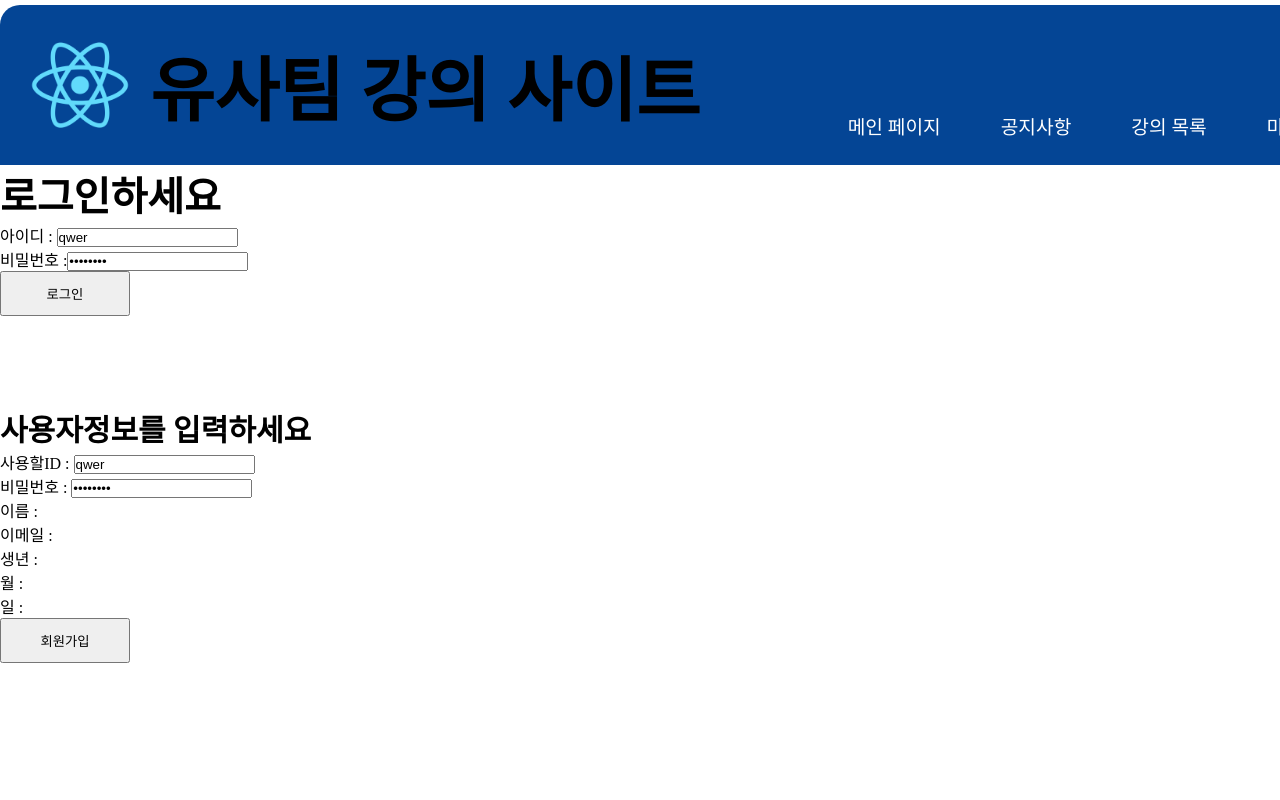
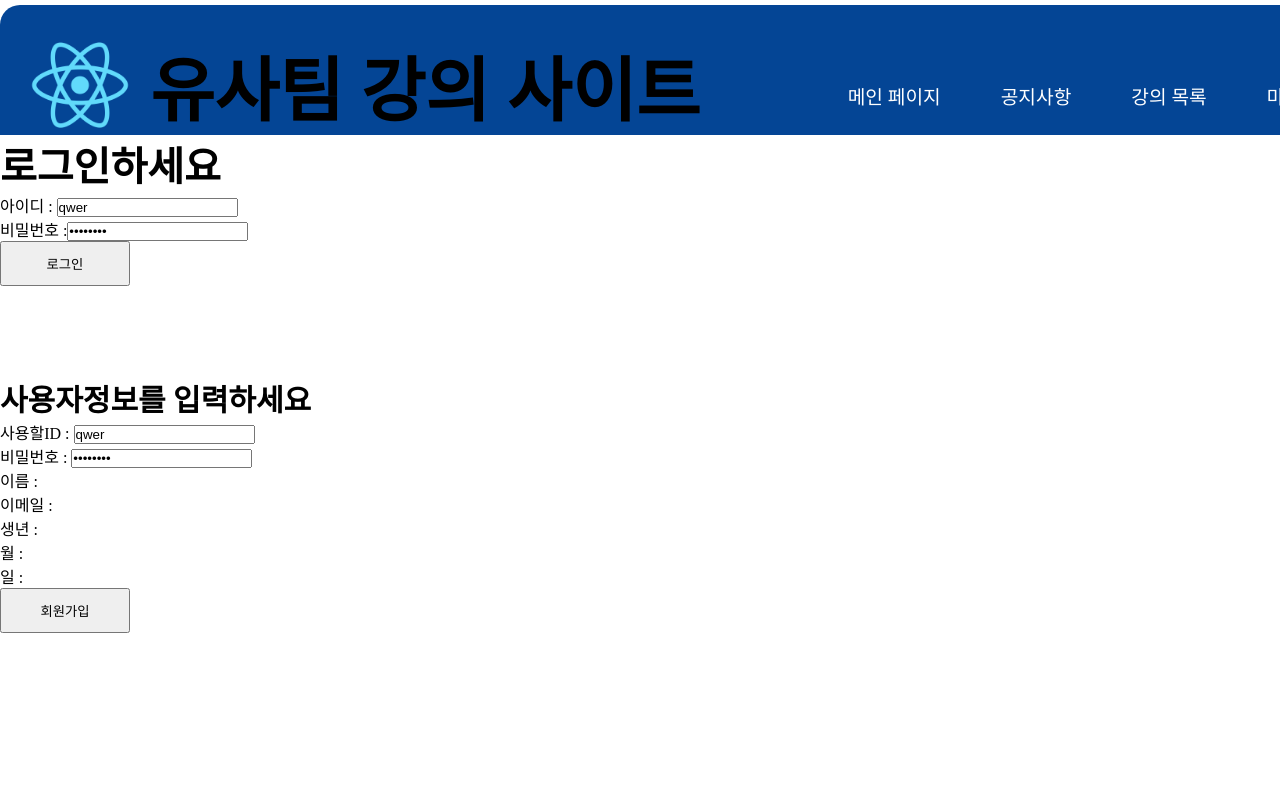
Before and after one commit to toproof25/ReactStudy, a React (Create React App) app in the folder React/final_team/: page / in a window 1280 px wide. Shown: the top 800 px of the page. Built offline with nearby package versions, Linux system fonts and the light colour scheme; data requests are answered from the project's data file.

Commit message:
Update App.css

```diff
--- a/React/final_team/src/css/App.css
+++ b/React/final_team/src/css/App.css
@@ -3,10 +3,10 @@
 
 /* 너비 1600px 높이 1500px로 지정, margin auto로 가운데 정렬 , 배경색 화이트*/
 html, body{
-  height: 1600px; width: 1600px; margin: 0 auto;
+  height: 1300px; width: 1600px; margin: 0 auto;
   background-color: #fff; }
 /* 전체를 감싸는 div도 높이 1600px */
-div.main{height: 1600px; margin-top: 5px;}
+div.main{height: 1300px; margin-top: 5px;}
 
 /* 사이트 상단 */
 
```
